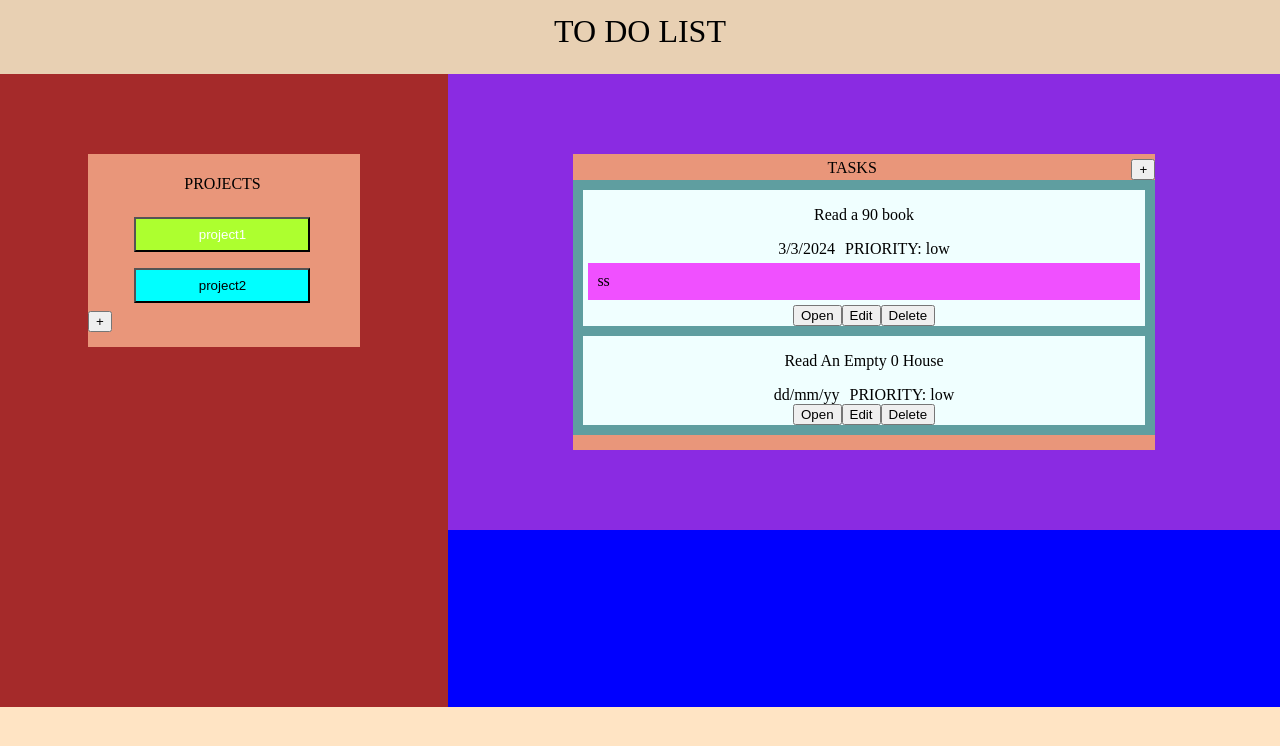
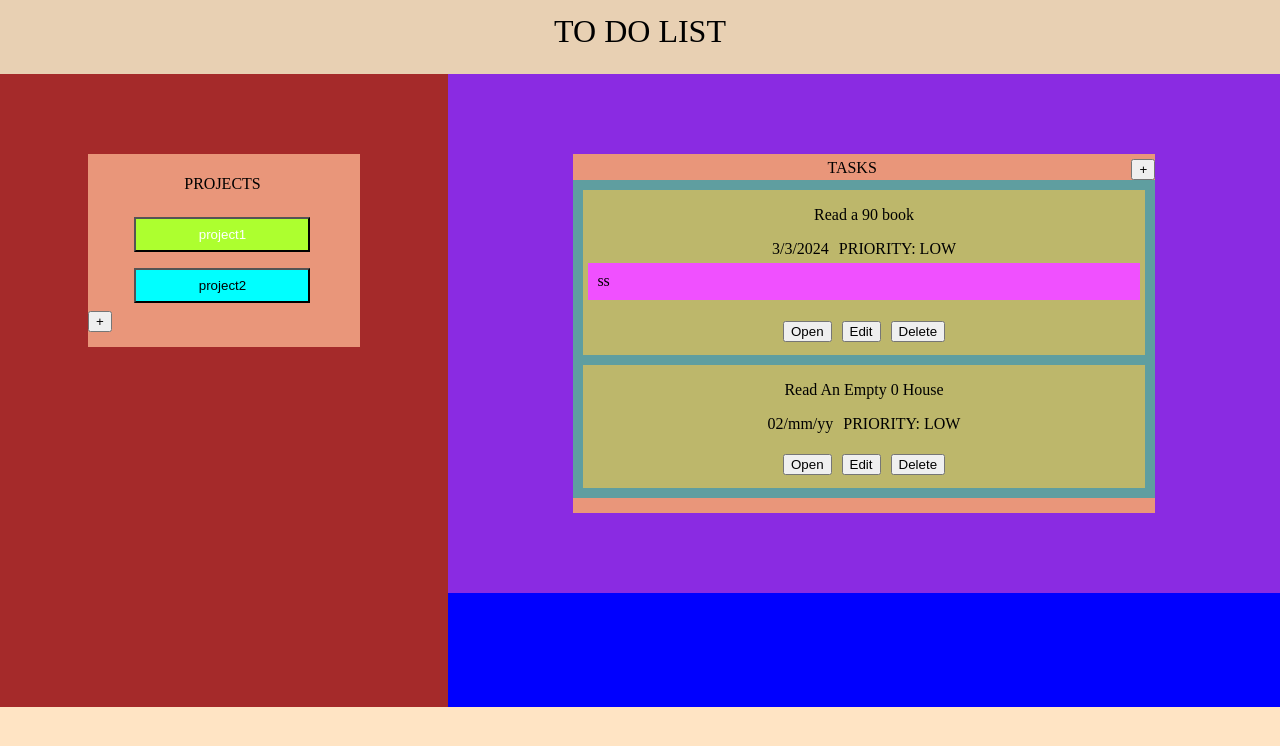
Before and after one commit to coffee-marios/todolist, a website built with webpack: page dist/index.html in a window 1280 px wide. Built offline with nearby package versions, Linux system fonts and the light colour scheme.

Commit message:
Connect the background color of each task with its priority

```diff
--- a/src/forms.js
+++ b/src/forms.js
@@ -95,13 +95,13 @@ function editTaskForm() {
   const inputPriorityHigh = document.createElement("input");
   inputPriorityHigh.setAttribute("class", "inputPriorityEdit");
   inputPriorityHigh.setAttribute("id", "highPriorityEdit");
-  inputPriorityHigh.setAttribute("value", "high");
+  inputPriorityHigh.setAttribute("value", "HIGH");
 
   inputPriorityHigh.type = "radio";
   inputPriorityHigh.name = "priority";
 
   const labelPriorityHigh = document.createElement("label");
-  labelPriorityHigh.textContent = "High";
+  labelPriorityHigh.textContent = "HIGH";
   labelPriorityHigh.setAttribute("class", "labelPriorityEdit");
   labelPriorityHigh.setAttribute("for", "highPriorityEdit");
 
@@ -109,13 +109,13 @@ function editTaskForm() {
   const inputPriorityMedium = document.createElement("input");
   inputPriorityMedium.setAttribute("class", "inputPriorityEdit");
   inputPriorityMedium.setAttribute("id", "mediumPriorityEdit");
-  inputPriorityMedium.setAttribute("value", "medium");
+  inputPriorityMedium.setAttribute("value", "MEDIUM");
 
   inputPriorityMedium.type = "radio";
   inputPriorityMedium.name = "priority";
 
   const labelPriorityMedium = document.createElement("label");
-  labelPriorityMedium.textContent = "Medium";
+  labelPriorityMedium.textContent = "MEDIUM";
   labelPriorityMedium.setAttribute("class", "labelPriorityEdit");
   labelPriorityMedium.setAttribute("for", "mediumPriorityEdit");
 
@@ -123,13 +123,13 @@ function editTaskForm() {
   const inputPriorityLow = document.createElement("input");
   inputPriorityLow.setAttribute("class", "inputPriorityEdit");
   inputPriorityLow.setAttribute("id", "lowPriorityEdit");
-  inputPriorityLow.setAttribute("value", "low");
+  inputPriorityLow.setAttribute("value", "LOW");
 
   inputPriorityLow.type = "radio";
   inputPriorityLow.name = "priority";
 
   const labelPriorityLow = document.createElement("label");
-  labelPriorityLow.textContent = "Low";
+  labelPriorityLow.textContent = "LOW";
   labelPriorityLow.setAttribute("class", "labelPriorityEdit");
   labelPriorityLow.setAttribute("for", "lowPriorityEdit");
 
--- a/src/index.js
+++ b/src/index.js
@@ -23,7 +23,7 @@ const nameProjectSampleOne = sampleProjectOne.getProjectName();
 console.log("name project ", nameProjectSampleOne);
 
 myProjects.push(sampleProjectOne);
-sampleProjectOne.addTask("Read a 90 book", "3/3/2024", "low", "ss");
+sampleProjectOne.addTask("Read a 90 book", "3/3/2024", "LOW", "ss");
 sampleProjectOne.addTask("Read An Empty 0 House");
 
 console.log("first sample object", sampleProjectOne);
@@ -34,7 +34,7 @@ const sampleProjectNext = createProject("project2");
 const sampleProjectTwo = myProjectMethods(sampleProjectNext);
 
 const nameProjectSampleTwo = sampleProjectTwo.getProjectName();
-sampleProjectTwo.addTask("Read a great book", "3d3", "high", "sas");
+sampleProjectTwo.addTask("Read a great book", "3d3", "HIGH", "sas");
 myProjects.push(sampleProjectTwo);
 // console.log(myProjects);
 
--- a/src/projects.js
+++ b/src/projects.js
@@ -92,7 +92,7 @@ function myProjectMethods(myProject) {
 
       console.log("TASK", getTask);
     },
-    addTask: function (name, date = "dd/mm/yy", priority = "low", notes = "") {
+    addTask: function (name, date = "02/mm/yy", priority = "LOW", notes = "") {
       let taskId = assignTaskId();
 
       let nameIdTask = "task" + taskId;
--- a/src/projectsDom.js
+++ b/src/projectsDom.js
@@ -117,6 +117,13 @@ function domShowTasks(myTasks) {
 
     newTask.appendChild(newExtras);
 
+    if (eachTask.priority == "HIGH") {
+      newTask.classList.add("taskUnitUrgent");
+    }
+    if (eachTask.priority == "MEDIUM") {
+      newTask.classList.add("taskUnitImportant");
+    }
+
     // Place notes
     if (eachTask.notes !== "") {
       const setNotes = document.createElement("div");
@@ -129,6 +136,7 @@ function domShowTasks(myTasks) {
 
     // New task setting
     const newSetting = document.createElement("div");
+    newSetting.classList.add("taskSettings");
 
     // Completed
     const completed = document.createElement("button");
@@ -177,8 +185,6 @@ function domShowTasks(myTasks) {
     newSetting.appendChild(removeTask);
 
     newTask.appendChild(newSetting);
-
-    myContainer.appendChild(newTask);
   }
 }
 
--- a/src/style.css
+++ b/src/style.css
@@ -993,8 +993,18 @@ body {
 }
 
 .tasksUnit {
-    background-color: azure;
+    background-color: darkkhaki;
 }
+
+.taskUnitImportant {
+    background-color: goldenrod
+}
+
+.taskUnitUrgent {
+    background-color: chartreuse;
+}
+
+
 
 .projectsUnit {
     display: grid;
@@ -1157,6 +1167,14 @@ label[for="textAreaTask"] {
     text-align: justify;
 }
 
+.taskSettings {
+    margin: 1rem auto 0.5rem auto;
+}
+
+.taskSettings>button {
+    margin: 5px;
+}
+
 .taskCompleted {
     text-decoration: line-through;
     background-color: crimson;
--- a/src/taskContainer.js
+++ b/src/taskContainer.js
@@ -136,13 +136,13 @@ function addTaskForm() {
   const inputPriorityHigh = document.createElement("input");
   inputPriorityHigh.setAttribute("class", "inputPriority");
   inputPriorityHigh.setAttribute("id", "highPriority");
-  inputPriorityHigh.setAttribute("value", "high");
+  inputPriorityHigh.setAttribute("value", "HIGH");
 
   inputPriorityHigh.type = "radio";
   inputPriorityHigh.name = "priority";
 
   const labelPriorityHigh = document.createElement("label");
-  labelPriorityHigh.textContent = "High";
+  labelPriorityHigh.textContent = "HIGH";
   labelPriorityHigh.setAttribute("class", "labelPriority");
   labelPriorityHigh.setAttribute("for", "highPriority");
 
@@ -150,13 +150,13 @@ function addTaskForm() {
   const inputPriorityMedium = document.createElement("input");
   inputPriorityMedium.setAttribute("class", "inputPriority");
   inputPriorityMedium.setAttribute("id", "mediumPriority");
-  inputPriorityMedium.setAttribute("value", "medium");
+  inputPriorityMedium.setAttribute("value", "MEDIUM");
 
   inputPriorityMedium.type = "radio";
   inputPriorityMedium.name = "priority";
 
   const labelPriorityMedium = document.createElement("label");
-  labelPriorityMedium.textContent = "Medium";
+  labelPriorityMedium.textContent = "MEDIUM";
   labelPriorityMedium.setAttribute("class", "labelPriority");
   labelPriorityMedium.setAttribute("for", "mediumPriority");
 
@@ -164,13 +164,14 @@ function addTaskForm() {
   const inputPriorityLow = document.createElement("input");
   inputPriorityLow.setAttribute("class", "inputPriority");
   inputPriorityLow.setAttribute("id", "lowPriority");
-  inputPriorityLow.setAttribute("value", "low");
+  inputPriorityLow.setAttribute("value", "LOW");
+  inputPriorityLow.checked = true;
 
   inputPriorityLow.type = "radio";
   inputPriorityLow.name = "priority";
 
   const labelPriorityLow = document.createElement("label");
-  labelPriorityLow.textContent = "Low";
+  labelPriorityLow.textContent = "LOW";
   labelPriorityLow.setAttribute("class", "labelPriority");
   labelPriorityLow.setAttribute("for", "lowPriority");
 
```
Also changed, not shown: 1 other file.
